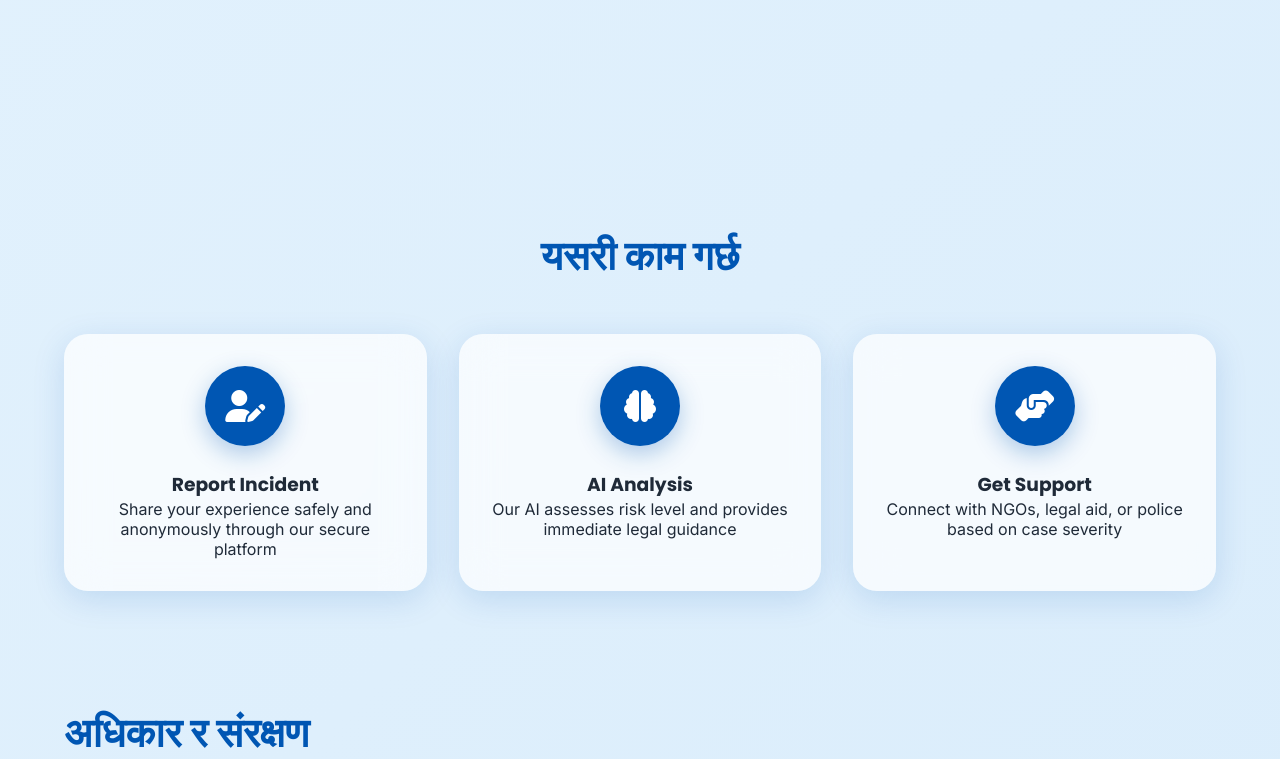
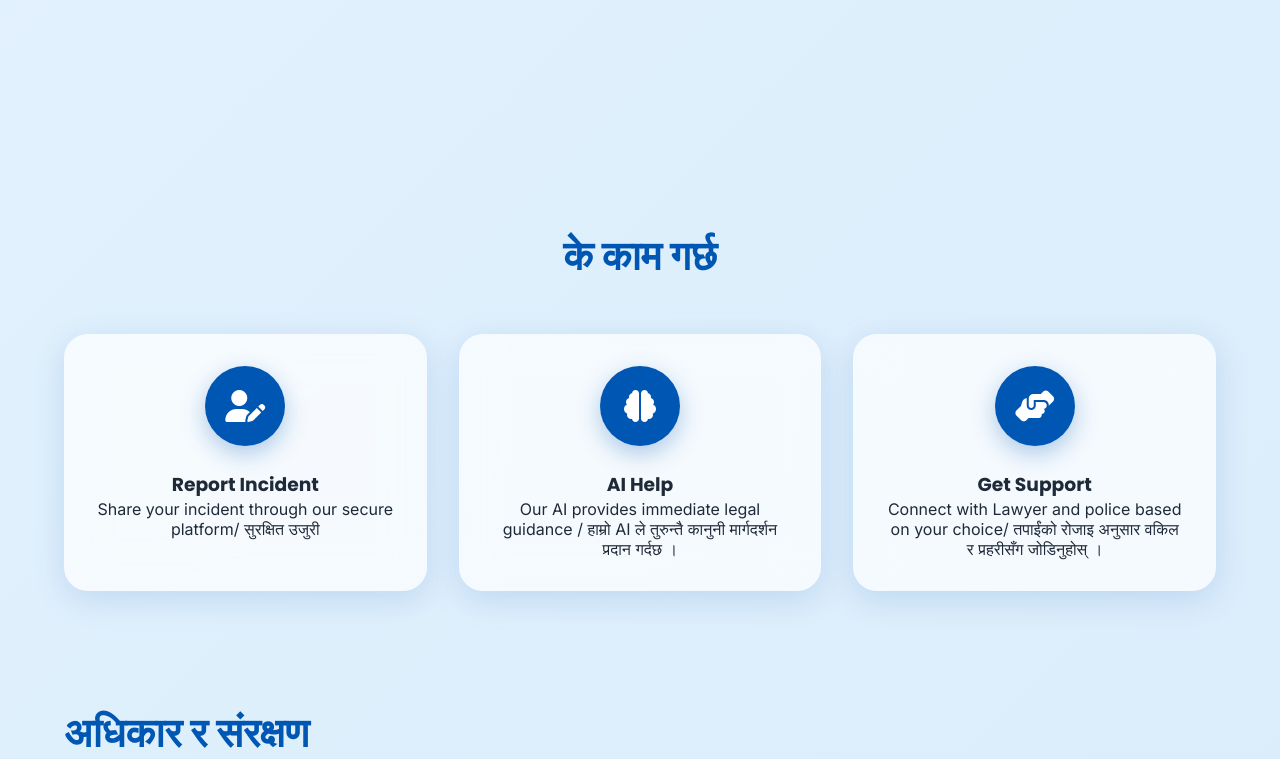
Before and after one commit to AayuAmor/Samanta_Portal, a plain HTML site: page index.html in a window 1280 px wide. Shown: the part 654-1413 px from the top of the page. Drawn offline with nearby package versions, Linux system fonts and the light colour scheme.

Commit message:
Update "How It Works" section for clarity and improved user guidance

```diff
--- a/index.html
+++ b/index.html
@@ -84,7 +84,7 @@
       </section>
       <!-- How It Works -->
       <section class="how-it-works">
-        <h2 class="section-title">यसरी काम गर्छ</h2>
+        <h2 class="section-title">के काम गर्छ</h2>
         <div class="steps">
           <div class="step glass-card">
             <div class="step-icon">
@@ -92,17 +92,17 @@
             </div>
             <h3>Report Incident</h3>
             <p>
-              Share your experience safely and anonymously through our secure
-              platform
+              Share your incident through our secure
+              platform/ सुरक्षित उजुरी
             </p>
           </div>
           <div class="step glass-card">
             <div class="step-icon">
               <i class="fas fa-brain"></i>
             </div>
-            <h3>AI Analysis</h3>
+            <h3>AI Help</h3>
             <p>
-              Our AI assesses risk level and provides immediate legal guidance
+              Our AI provides immediate legal guidance / हाम्रो AI ले तुरुन्तै कानुनी मार्गदर्शन प्रदान गर्दछ ।
             </p>
           </div>
           <div class="step glass-card">
@@ -111,7 +111,7 @@
             </div>
             <h3>Get Support</h3>
             <p>
-              Connect with NGOs, legal aid, or police based on case severity
+              Connect with Lawyer and police based on your choice/ तपाईंको रोजाइ अनुसार वकिल र प्रहरीसँग जोडिनुहोस् ।
             </p>
           </div>
         </div>
@@ -417,6 +417,7 @@
     </div>
     </div>
     </div>
+
   </main>
 </body>
 
```
